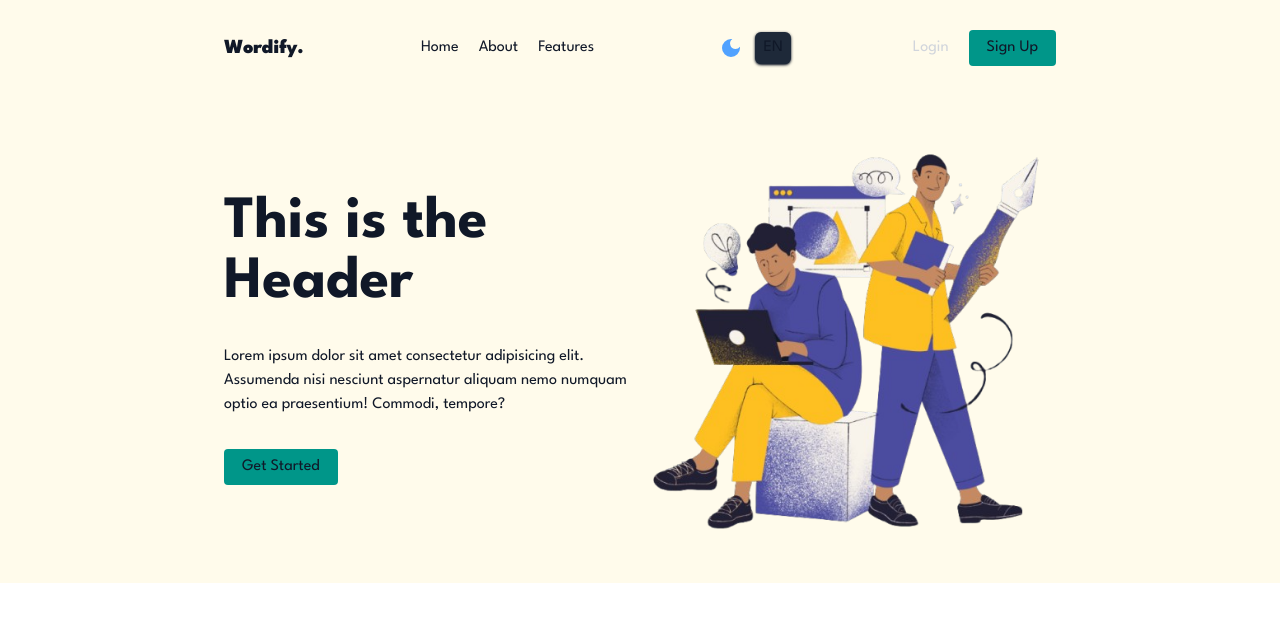
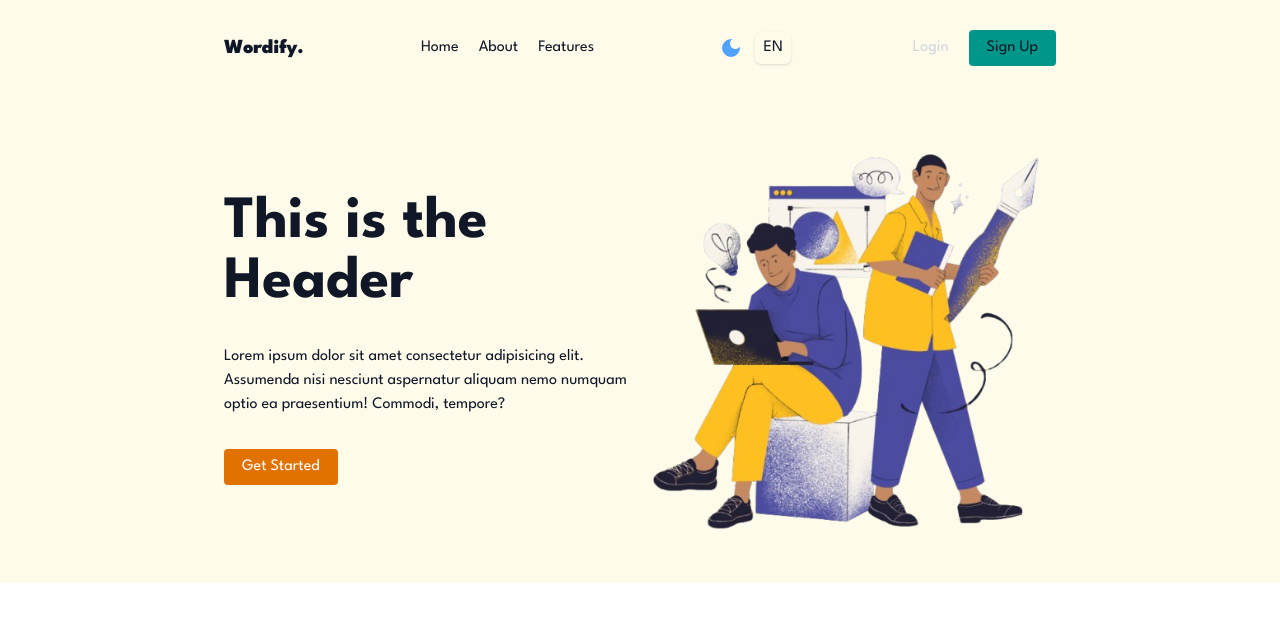
Before and after one commit to alibekmukhammadiev/wordify, a React (Vite) app in the folder frontend/: page / in a window 1280 px wide. Shown: the top 622 px of the page. Built offline with nearby package versions, Linux system fonts and the light colour scheme.

Commit message:
fixed:get started button

```diff
--- a/frontend/src/components/ModeLang.tsx
+++ b/frontend/src/components/ModeLang.tsx
@@ -24,7 +24,7 @@ export default function ModeLang({ mode, handleToggleMode }: ModeLangProps) {
         />
       )}
       <select
-        className="px-2 transition-colors rounded-md bg-gray-800 shadow-sm shadow-gray-900
+        className="px-2 transition-colors rounded-md bg-amber-50 dark:bg-gray-800 shadow-sm dark:shadow-gray-900
                  focus:outline-none focus:ring-1 focus:ring-teal-400 cursor-pointer"
       >
         <option className="" value="en">
--- a/frontend/src/pages/LandingPage.tsx
+++ b/frontend/src/pages/LandingPage.tsx
@@ -132,7 +132,7 @@ export default function LandingPage() {
             nisi nesciunt aspernatur aliquam nemo numquam optio ea praesentium!
             Commodi, tempore?
           </p>
-          <button className="hover:cursor-pointer hover:text-gray-200 hover:bg-teal-600 bg-teal-600 duration-100 ease-in px-4.5 py-1.5 rounded-sm">
+          <button className="text-white hover:cursor-pointer hover:text-gray-200 hover:bg-amber-700 bg-amber-600 duration-100 ease-in px-4.5 py-1.5 rounded-sm">
             Get Started
           </button>
         </div>
```
